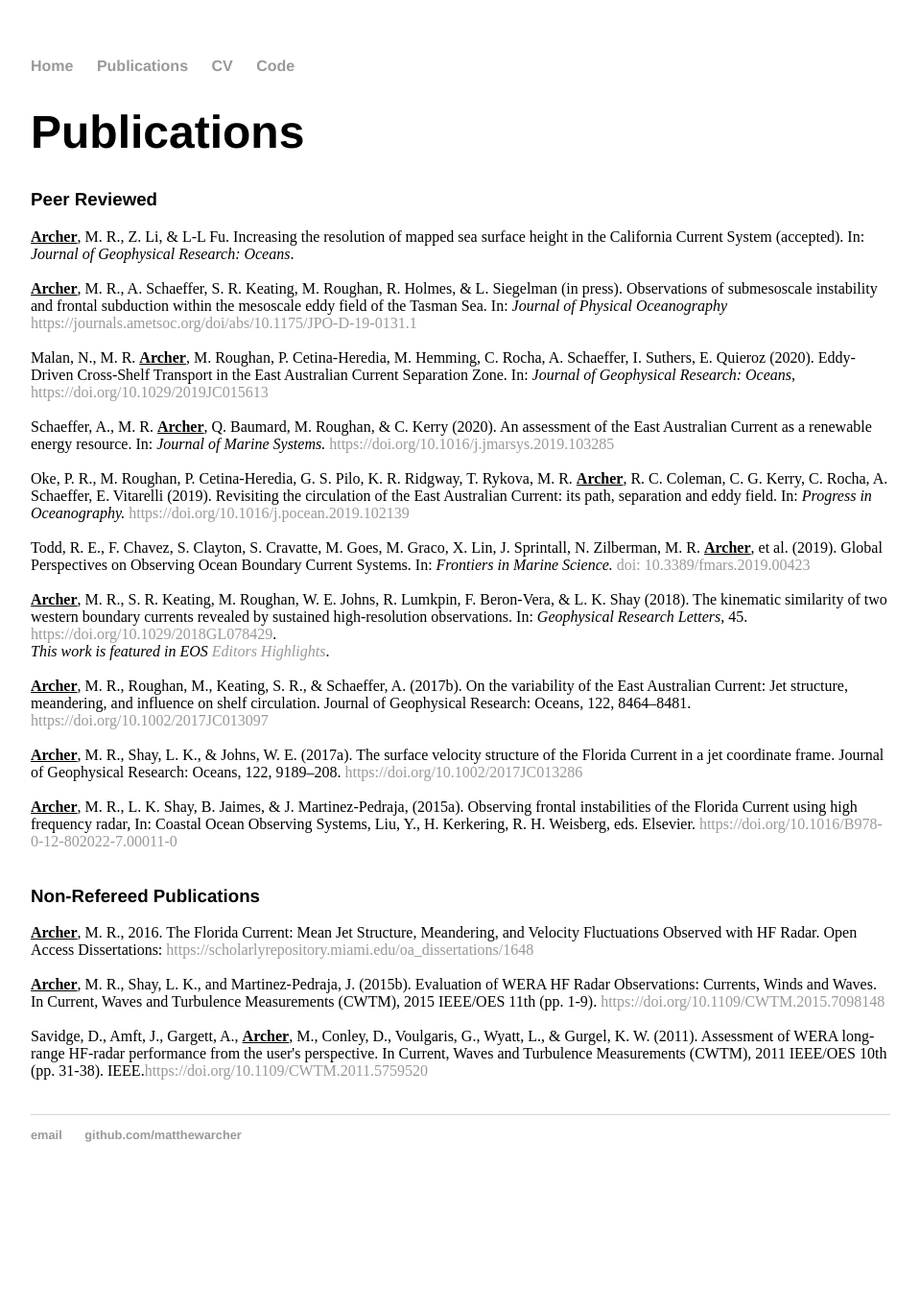
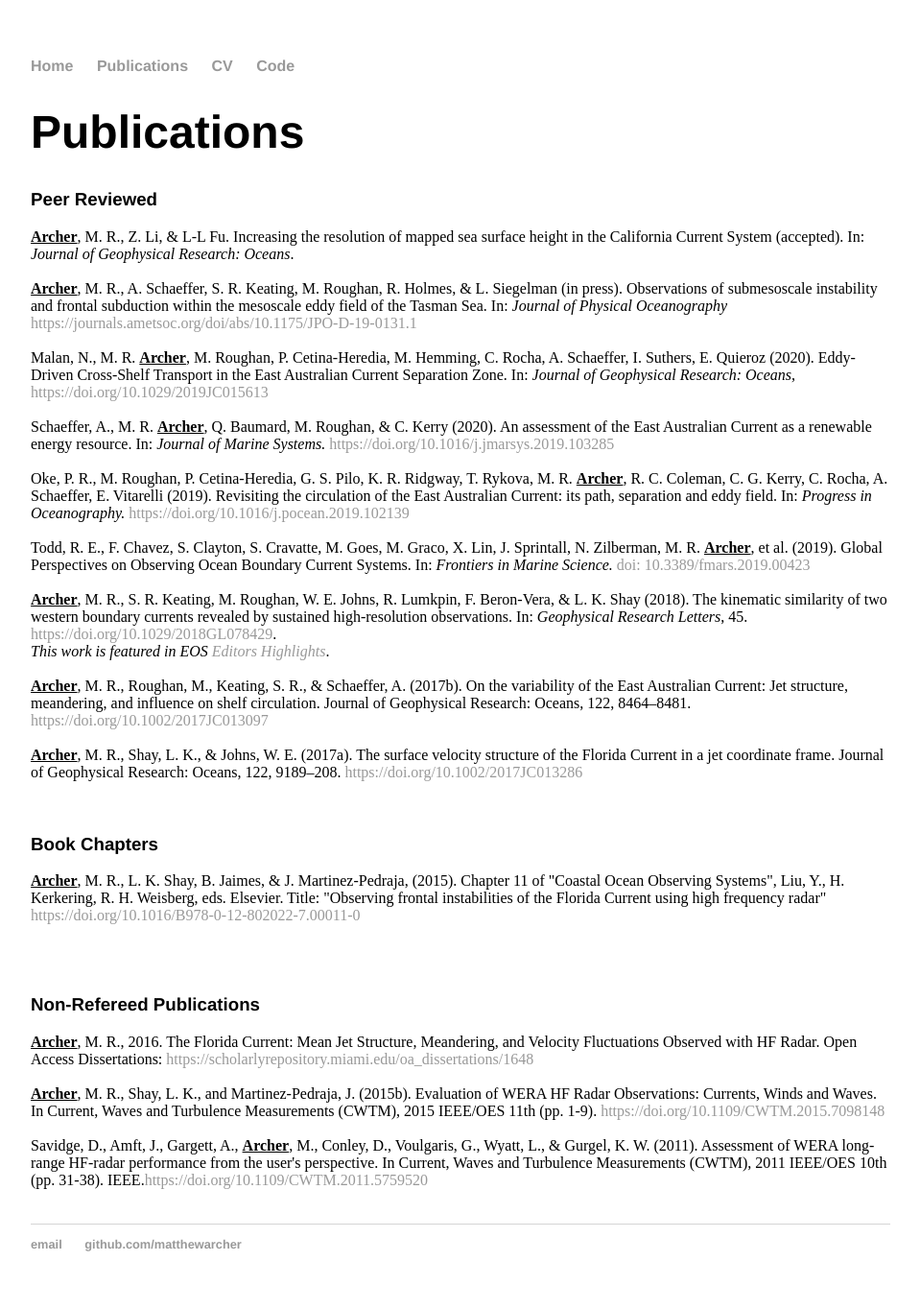
Before and after one commit to matthewarcher/matthewarcher.github.io, a Jekyll site: the page built from publications/index.html, in a window 1280 px wide. Shown: the whole page at 96% size, without its empty margins (160-1119 px from the left). Built offline with Jekyll 4.4.1, drawn with Linux system fonts in a browser that asks for light colours; before the commit the page ends 1250 px from its top, so only the background shows below that.

Commit message:
Update index.html

```diff
--- a/publications/index.html
+++ b/publications/index.html
@@ -15,7 +15,11 @@ title: Matthew R. Archer
 	<br><b><u>Archer</u></b>, M. R., S. R. Keating, M. Roughan, W. E. Johns, R. Lumkpin, F. Beron-Vera, & L. K. Shay (2018). The kinematic similarity of two western boundary currents revealed by sustained high-resolution observations. In: <i>Geophysical Research Letters</i>, 45. <a href="https://doi.org/10.1029/2018GL078429" target="_blank">https://doi.org/10.1029/2018GL078429</a>. <br> <i>This work is featured in EOS <a href="https://eos.org/editor-highlights/energetics-of-western-boundary-current-surface-flows-are-similar" target="_blank">Editors Highlights</a></i>.<br>
 	<br><b><u>Archer</u></b>, M. R., Roughan, M., Keating, S. R., & Schaeffer, A. (2017b). On the variability of the East Australian Current: Jet structure, meandering, and influence on shelf circulation. Journal of Geophysical Research: Oceans, 122, 8464–8481. <a href="https://doi.org/10.1002/2017JC013097" target="_blank">https://doi.org/10.1002/2017JC013097</a><br>
 	<br><u><b>Archer</u></b>, M. R., Shay, L. K., & Johns, W. E. (2017a). The surface velocity structure of the Florida Current in a jet coordinate frame. Journal of Geophysical Research: Oceans, 122, 9189–208. <a href="https://doi.org/10.1002/2017JC013286" target="_blank">https://doi.org/10.1002/2017JC013286</a><br>
-	<br><u><b>Archer</u></b>, M. R., L. K. Shay, B. Jaimes, & J. Martinez-Pedraja, (2015a). Observing frontal instabilities of the Florida Current using high frequency radar, In: Coastal Ocean Observing Systems, Liu, Y., H. Kerkering, R. H. Weisberg, eds.  Elsevier. <a href="/publications/Archer_etal_2015_BookCh.pdf" target="_blank">https://doi.org/10.1016/B978-0-12-802022-7.00011-0</a><br><br>
+	<!--<br><u><b>Archer</u></b>, M. R., L. K. Shay, B. Jaimes, & J. Martinez-Pedraja, (2015a). Observing frontal instabilities of the Florida Current using high frequency radar, In: Coastal Ocean Observing Systems, Liu, Y., H. Kerkering, R. H. Weisberg, eds.  Elsevier. <a href="/publications/Archer_etal_2015_BookCh.pdf" target="_blank">https://doi.org/10.1016/B978-0-12-802022-7.00011-0</a>--> <br><br>
+
+	<font face = "helvetica"><h3>Book Chapters</h3></font>
+	<u><b>Archer</u></b>, M. R., L. K. Shay, B. Jaimes, & J. Martinez-Pedraja, (2015). Chapter 11 of "Coastal Ocean Observing Systems", Liu, Y., H. Kerkering, R. H. Weisberg, eds. Elsevier. Title: "Observing frontal instabilities of the Florida Current using high frequency radar" <a href="/publications/Archer_etal_2015_BookCh.pdf" target="_blank">https://doi.org/10.1016/B978-0-12-802022-7.00011-0</a><br><br>
+	<br><br>
 
 	<!--<font face = "helvetica"><h3>In Preparation</h3></font>
 	<b><u>Archer</u></b>, M. R., Z. Li, J. Wang, & L-L Fu. A multi-scale data assimilation system in support of the SWOT mission, Part II: Evaluation with strategic field observations. In preparation <i>Journal of Geophysical Research: Oceans</i>.<br>
```
